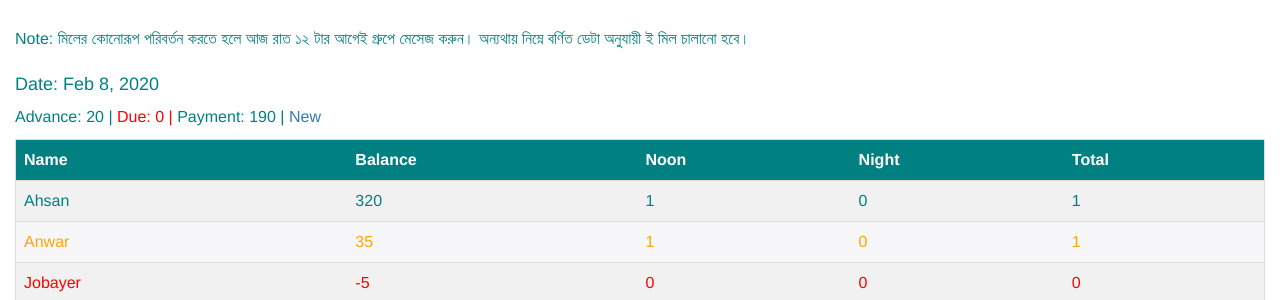
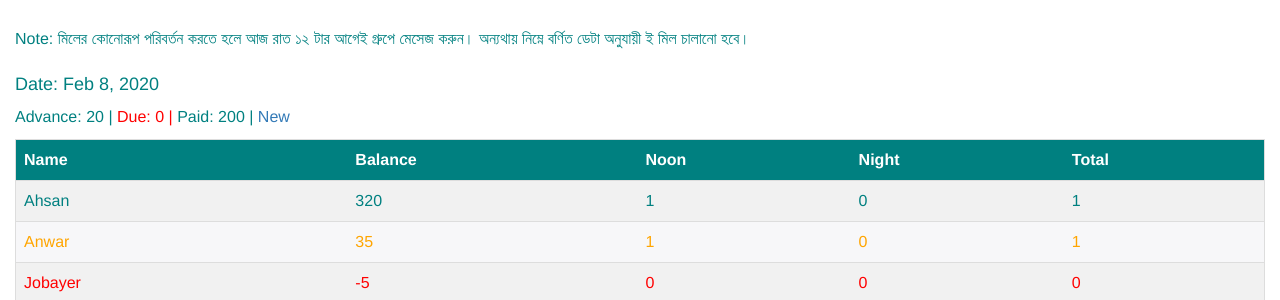
Before and after one commit to coderanwar/meals, a Jekyll site: the page built from index.html, in a window 1280 px wide and 900 px high. Shown: the part 197-497 px from the top of the window. Built offline with Jekyll 4.4.1, drawn with Linux system fonts in a browser that asks for light colours.

Commit message:
Update meals.yml

```diff
--- a/_data/meals.yml
+++ b/_data/meals.yml
@@ -1,6 +1,6 @@
 
 - Date: 2020-02-08
-  Paid: 0
+  Paid: 200
   Advance: 20
   Due: 0
   Peoples:
```
